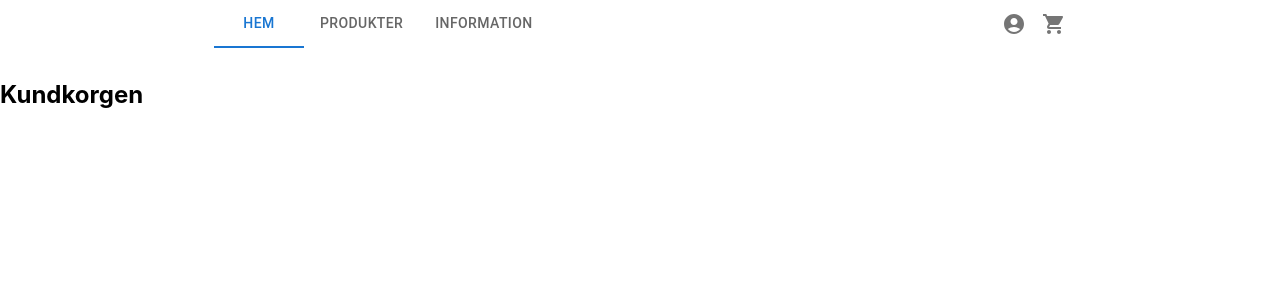
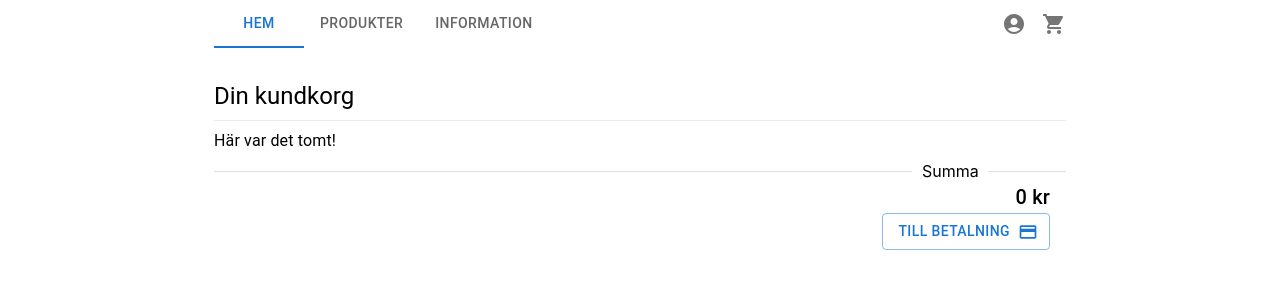
Before and after one commit to OliviaIsberg/ducky, a React (Create React App) app: page /cartPage in a window 1280 px wide. Shown: the top 300 px of the page. Built offline with nearby package versions, Linux system fonts and the light colour scheme.

Commit message:
Pages > CartPage Fixes #25

```diff
--- a/src/pages/CartPage.tsx
+++ b/src/pages/CartPage.tsx
@@ -1,8 +1,90 @@
+import {
+  Button,
+  Container,
+  Divider,
+  IconButton,
+  List,
+  ListItem,
+  ListItemIcon,
+  ListItemText,
+  Typography,
+} from '@mui/material'
+import { Key, useEffect, useState } from 'react'
+import { useCart } from '../contexts/ProductsInCartContext'
+import RemoveCircleIcon from '@mui/icons-material/RemoveCircle'
+import PaymentIcon from '@mui/icons-material/Payment'
+import { Box } from '@mui/system'
+import { Link } from 'react-router-dom'
+
 function CartPage() {
+  const { cart, setCart } = useCart()
+  const [total, setTotal] = useState()
+
+  useEffect(() => {
+    setTotal(
+      cart.reduce(
+        (acc: number, curr: { price: any }) => acc + Number(curr.price),
+        0
+      )
+    )
+  }, [cart])
+  console.log(cart)
+
   return (
-    <div>
-      <h2>Kundkorgen</h2>
-    </div>
+    <Container maxWidth="md">
+      <Typography variant="h5" component="h2" gutterBottom>
+        Din kundkorg
+      </Typography>
+      <Divider light />
+      <List>
+        {cart.length !== 0 ? (
+          cart.map(
+            (product: {
+              id: Key | null | undefined
+              title: string
+              price: number
+            }) => (
+              <ListItem key={product.id}>
+                <ListItemIcon>
+                  <IconButton
+                    aria-label="delete"
+                    onClick={() =>
+                      setCart(
+                        cart.filter(
+                          (c: { id: Key | null | undefined }) =>
+                            c.id !== product.id
+                        )
+                      )
+                    }
+                  >
+                    <RemoveCircleIcon color="error" />
+                  </IconButton>
+                </ListItemIcon>
+                <ListItemText>{product.title}</ListItemText>
+                <ListItemText sx={{ textAlign: 'right' }}>
+                  {product.price} kr
+                </ListItemText>
+              </ListItem>
+            )
+          )
+        ) : (
+          <Typography variant="body1">Här var det tomt!</Typography>
+        )}
+      </List>
+      <Divider light textAlign="right">
+        Summa
+      </Divider>
+      <Box maxWidth="md" sx={{ paddingInline: '1rem', textAlign: 'right' }}>
+        <Typography variant="h6" textAlign="right">
+          {total} kr
+        </Typography>
+        <Link to="/checkoutPage">
+          <Button variant="outlined" endIcon={<PaymentIcon />}>
+            Till betalning
+          </Button>
+        </Link>
+      </Box>
+    </Container>
   )
 }
 
```
